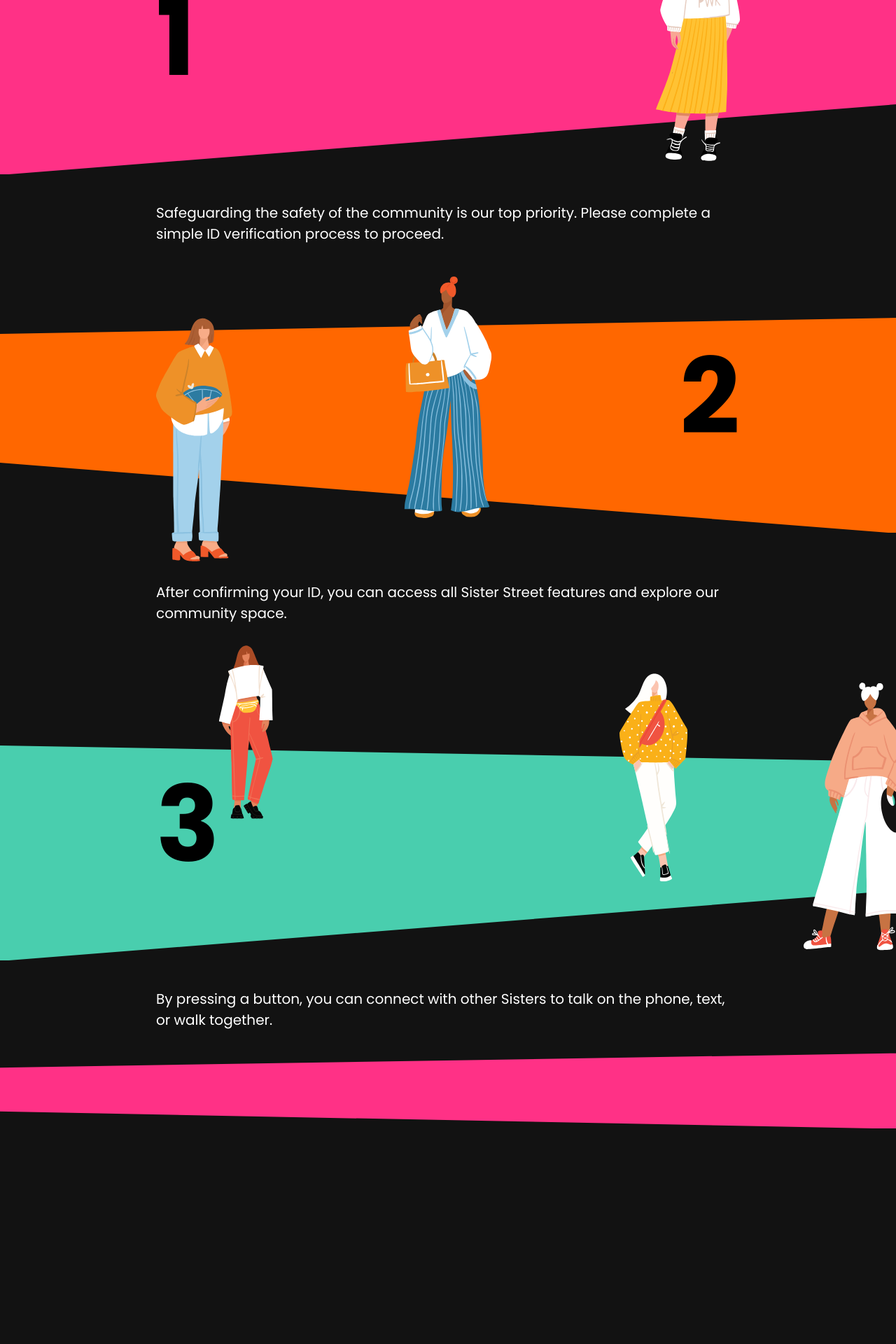
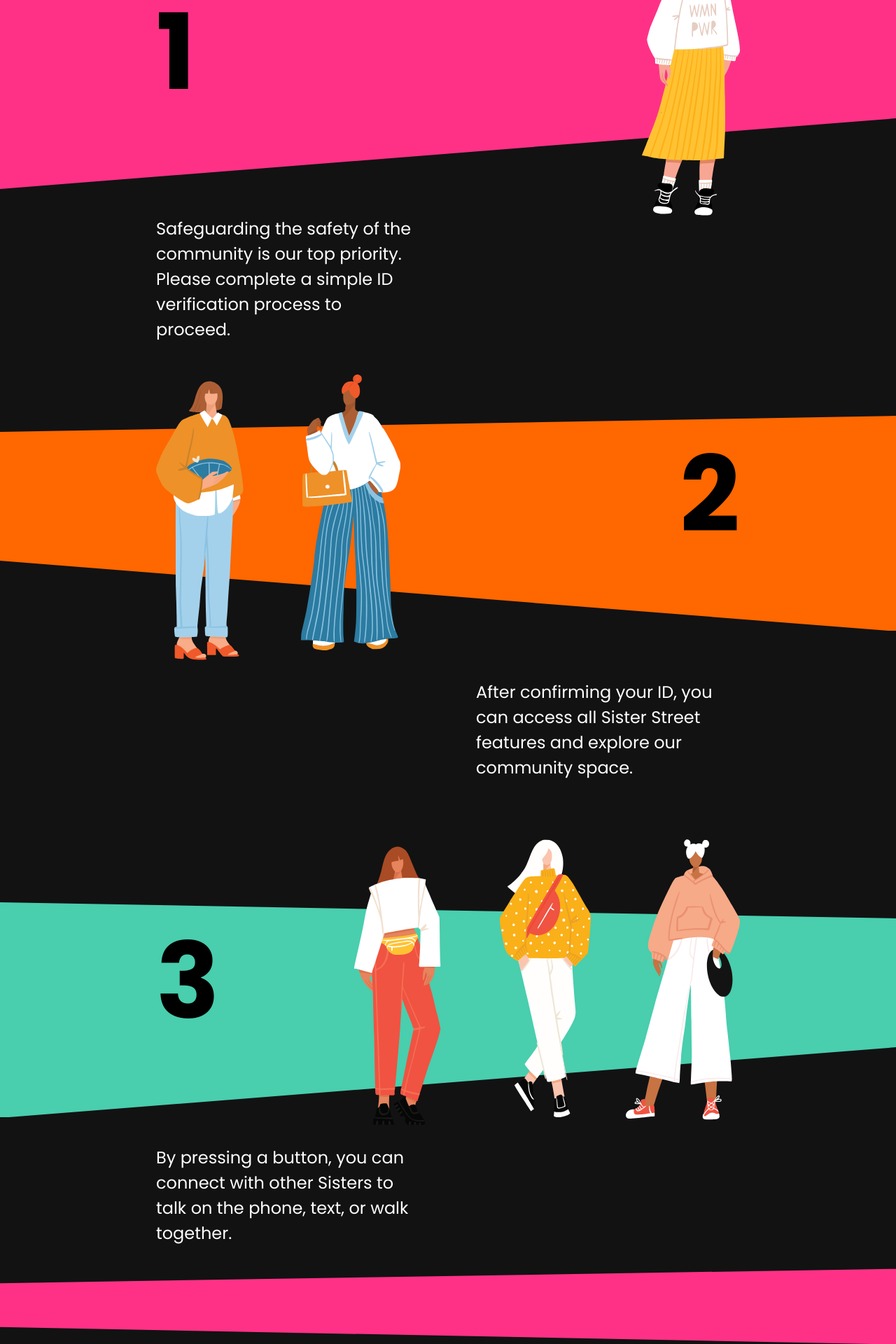
Before and after one commit to Arag0rn/SistersStreet, a Next.js app: page / in a window 1280 px wide. Shown: the part 4495-6415 px from the top of the page at 70% size. Before the commit the page ends 6107 px from the top, so only its background shows below. Built offline with nearby package versions, Linux system fonts and the light colour scheme.

Commit message:
finished HowItWork section

```diff
--- a/src/app/components/HowWork/HowWork.tsx
+++ b/src/app/components/HowWork/HowWork.tsx
@@ -1,4 +1,4 @@
-import React from 'react'
+import React from "react";
 import Image from "next/image";
 import woman from "../../../images/HowWork/Woman.svg";
 import woman2 from "../../../images/HowWork/Woman2(1).svg";
@@ -7,87 +7,92 @@
 import woman3_2 from "../../../images/HowWork/Woman3(2).svg";
 import woman3_3 from "../../../images/HowWork/Woman3(3).svg";
 
-export const HowWork = () =>{
+export const HowWork = () => {
   return (
     <section>
-         <div className='container relative md:flex-col xl:w-auto overflow:visible pt-[1px] pb-[140px]'>
-            <div className='absolute inset-0 bg-[#49CEAE] clip-path-howitwork-top h-[108px] -mx-[calc(50vw-50%)] z-0 top-[110px] '></div>
-            <h2 className='text-white mt-[266px] text-[34px] font-bold w-[300px] text-center mx-auto'>How Does Sister Street Work?</h2>
-            <div className='relative h-[307px] mt-[112px]'>
+      <div className="overflow:visible container relative pb-[140px] pt-[1px] md:flex-col xl:w-auto">
+        <div className="md: absolute inset-0 top-[110px] z-0 -mx-[calc(50vw-50%)] h-[108px] bg-[#49CEAE] clip-path-howitwork-top"></div>
+        <h2 className="mx-auto mt-[266px] w-[300px] text-center text-[34px] font-bold text-white md:text-[50px] md:w-[530px] md:leading-[61px] xl:w-auto xl:text-[70px]">
+          How Does Sister Street Work?
+        </h2>
+        <div className="relative mt-[112px] h-[307px]">
           <Image
-          className="absolute z-10 right-0 top-[-60px]"
+            className="absolute right-0 top-[-60px] z-10 md:w-[140px]"
             priority
             src={woman}
             height={350}
             width={120}
             alt="Woman"
           />
-                <p className='absolute z-10 text-[150px] font-bold '>1</p>
-                <div className="absolute inset-0 h-[307px] bg-[#FF3186] clip-path-howitwork1 -mx-[calc(50vw-50%)] z-0">
+          <p className="absolute z-10 text-[150px] font-bold ">1</p>
+          <div className="absolute inset-0 z-0 -mx-[calc(50vw-50%)] h-[307px] bg-[#FF3186] clip-path-howitwork1 md:h-[320px] xl:h-[338px] "></div>
         </div>
 
-            </div>
+        <p className="mt-[40px] text-[20px] text-white md:text-[24px] md:w-[377px] xl:w-[419px] ">
+          Safeguarding the safety of the community is our top priority. Please
+          complete a simple ID verification process to proceed.
+        </p>
 
-            <p className='text-white text-[20px] mt-[40px]'>Safeguarding the safety of the community is our top priority. Please complete a simple ID verification process to proceed.</p>
-
-
-            <div className='relative h-[307px] mt-[105px]'>
+        <div className="relative mt-[105px] h-[307px] ">
           <Image
-          className="absolute z-10 left-1/2 transform -translate-x-1/2 top-[-60px]"
+            className="absolute left-1/2 top-[-60px] z-10 -translate-x-1/2 transform md:w-[144px] md:left-1/3 xl:left-[819px] xl:w-[155px] xl:top-[-90px]"
             priority
             src={woman2}
             height={350}
             width={126}
-          alt="Woman"
+            alt="Woman2-1"
           />
           <Image
-          className="absolute z-10 left-0 "
+            className="absolute left-0 z-10 md:top-[-50px] md:w-[125px] xl:w-[125px] xl:left-[541px] xl:top-[-30px]"
             priority
             src={woman2_1}
             height={350}
             width={109}
-          alt="Woman"
+            alt="Woman2-2"
           />
-                <p className='absolute z-10 text-[150px] right-0 font-bold '>2</p>
-                <div className="absolute scale-x-[-1] inset-0 h-[307px] bg-[#FF6700] clip-path-howitwork1 -mx-[calc(50vw-50%)] z-0">
+          <p className="absolute right-0 z-10 text-[150px] font-bold ">2</p>
+          <div className="absolute inset-0 z-0 -mx-[calc(50vw-50%)] h-[307px] scale-x-[-1] bg-[#FF6700] clip-path-howitwork1"></div>
         </div>
-                </div>
-            <p className='text-white text-[20px] mt-[70px]'>After confirming your ID, you can access all Sister Street features and explore our community space.</p>
+        <p className="mt-[70px] text-[20px] text-white md:text-[24px] md:w-[377px] md:self-end xl:w-[419px] xl:mt-[80px]">
+          After confirming your ID, you can access all Sister Street features
+          and explore our community space.
+        </p>
 
-            <div className='relative h-[307px] mt-[174px]'>
+        <div className="relative mt-[174px] h-[307px] xl:mt-[230px  \]">
           <Image
-          className="absolute z-10 left-[90px] top-[-143px]"
+            className="absolute right-[200px] top-[-143px] z-10 md:w-[124px] md:top-[-80px] md:right-[427px] xl:w-[100px] xl:top-[-125px] xl:right-[969px]"
             priority
             src={woman3_1}
             height={250}
             width={77}
-          alt="Woman"
+            alt="Woman3-1"
           />
           <Image
-          className="absolute z-10 right-[74px] top-[-103px]"
+            className="absolute right-[74px] top-[-103px] z-10 md:w-[131px] md:right-[212px] md:top-[-90px] xl:w-[155px] xl:right-[740px] xl:top-[-130px]"
             priority
             src={woman3_2}
             height={300}
             width={98}
-          alt="Woman"
+            alt="Woman3-2"
           />
           <Image
-          className="absolute z-10 right-0 top-[-90px] -mx-[calc(50vw-50%)]"
+            className="absolute right-0 top-[-90px] z-10 -mx-[calc(50vw-45%)] md:right-0 md:mx-0 md:w-[163px] xl:w-[135px] xl:right-[562px]"
             priority
             src={woman3_3}
             height={350}
             width={132}
-          alt="Woman"
+            alt="Woman3-3"
           />
-                <p className='absolute z-10 text-[150px] font-bold '>3</p>
-            <div className="absolute inset-0 h-[307px] bg-[#49CEAE] clip-path-howitwork1 -mx-[calc(50vw-50%)] z-0">
+          <p className="absolute z-10 text-[150px] font-bold ">3</p>
+          <div className="absolute inset-0 z-0 -mx-[calc(50vw-50%)] h-[307px] bg-[#49CEAE] clip-path-howitwork1 "></div>
         </div>
+        <p className="mt-[40px] text-[20px] text-white md:text-[24px] md:w-[377px] xl:w-[419px] ">
+          By pressing a button, you can connect with other Sisters to talk on
+          the phone, text, or walk together.
+        </p>
+
+        <div className="absolute inset-x-0 bottom-0 z-0 -mx-[calc(50vw-50%)] h-[108px] scale-x-[-1] bg-[#FF3186] clip-path-howitwork-top"></div>
       </div>
-            <p className='text-white text-[20px] mt-[40px]'>By pressing a button, you can connect with other Sisters to talk on the phone, text, or walk together.</p>
-
-            <div className="absolute scale-x-[-1] inset-x-0 bottom-0 bg-[#FF3186] clip-path-howitwork-top h-[108px] -mx-[calc(50vw-50%)] z-0"></div>
-
-        </div >
     </section>
-  )
-}
+  );
+};
```
Also changed, not shown: src/images/HowWork/Woman3(3).svg. Lines whose indentation alone changed are shown as unchanged.
